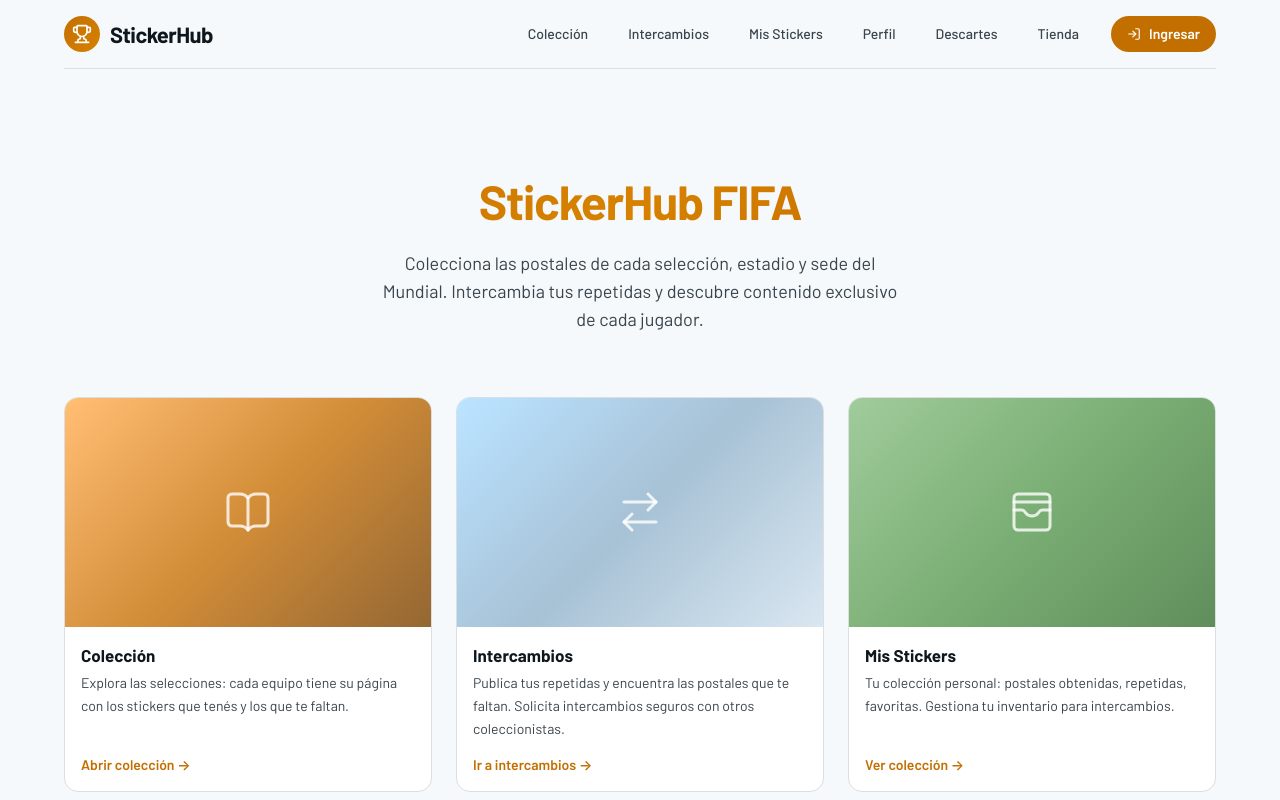
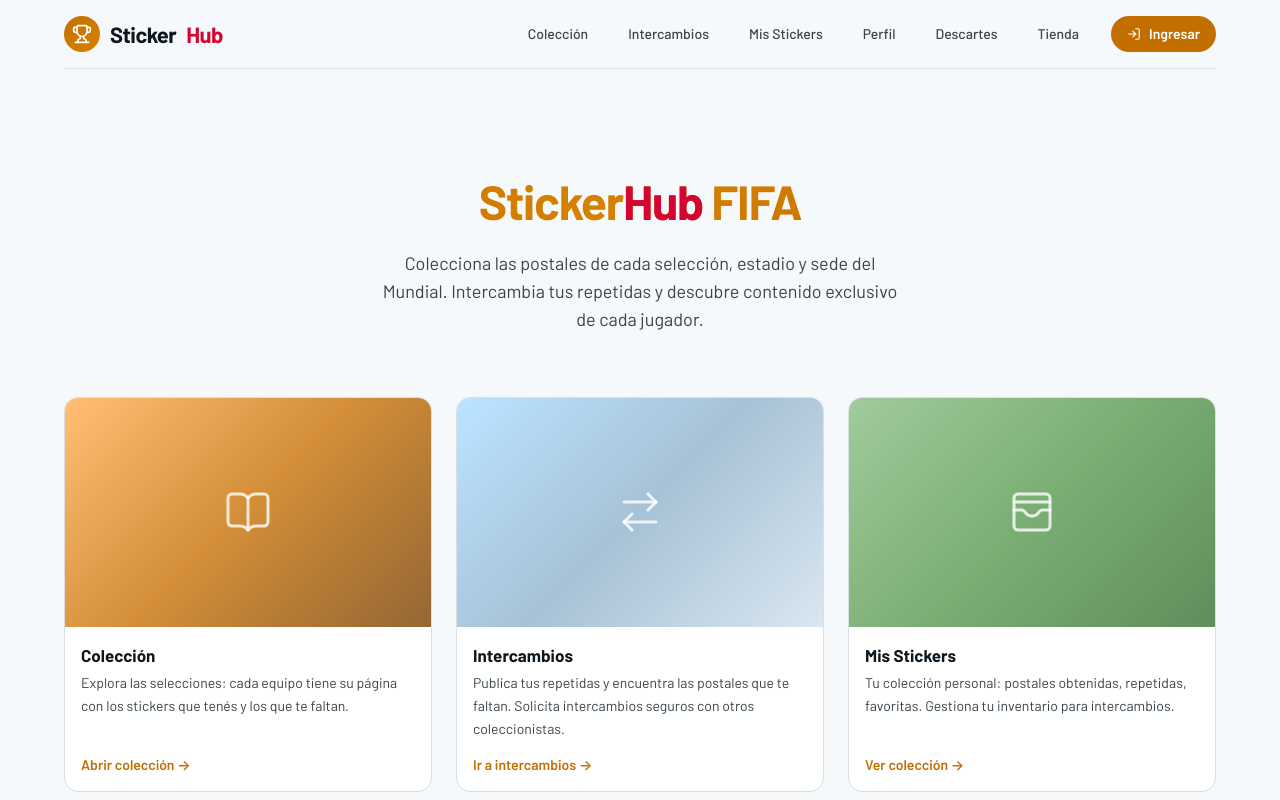
Before and after one commit to Pochonski/stickerhub, a Next.js app: page / in a window 1280 px wide. Shown: the top 800 px of the page. Built offline with nearby package versions, Linux system fonts and the light colour scheme; no server answers; a web font is replaced by a local one.

Commit message:
StickerHub: Hub in primary orange color

```diff
--- a/src/app/login/page.tsx
+++ b/src/app/login/page.tsx
@@ -45,7 +45,7 @@
       <div className="bg-[var(--color-surface)] border border-[var(--color-border)] rounded-[var(--radius-xl)] p-10 max-w-[420px] w-full text-center shadow-sm">
         <Trophy size={48} strokeWidth={1.5} className="mx-auto mb-4 text-[var(--color-accent)]" />
         <h1 className="font-[var(--font-display)] text-[24px] font-bold mb-2">
-          StickerHub FIFA
+          Sticker<span className="text-[var(--color-primary)]">Hub</span> FIFA
         </h1>
         <p className="text-sm text-[var(--color-muted)] mb-8">
           Ingresá tu email y te enviamos un link mágico para acceder a tu álbum del Mundial 2026.
--- a/src/app/page.tsx
+++ b/src/app/page.tsx
@@ -14,7 +14,7 @@
     <AppShell>
       <div className="text-center py-16 px-6">
         <h1 className="font-[var(--font-display)] text-[clamp(32px,5vw,48px)] font-extrabold tracking-tight bg-[linear-gradient(135deg,var(--color-accent),oklch(68%_0.16_68),var(--color-accent-hover))] bg-clip-text text-transparent">
-          StickerHub FIFA
+          Sticker<span className="text-[var(--color-primary)]">Hub</span> FIFA
         </h1>
         <p className="text-[var(--color-muted)] text-lg max-w-[520px] mx-auto mt-3">
           Colecciona las postales de cada selección, estadio y sede del Mundial. Intercambia tus repetidas y descubre contenido exclusivo de cada jugador.
--- a/src/components/layout/AppHeader.tsx
+++ b/src/components/layout/AppHeader.tsx
@@ -16,7 +16,7 @@
         <span className="w-9 h-9 grid place-items-center bg-[linear-gradient(135deg,var(--color-accent),oklch(68%_0.16_68))] rounded-lg text-white">
           <Trophy size={20} strokeWidth={2} />
         </span>
-        StickerHub
+        Sticker<span className="text-[var(--color-primary)]">Hub</span>
       </Link>
 
       <div className="flex items-center gap-4">
```
